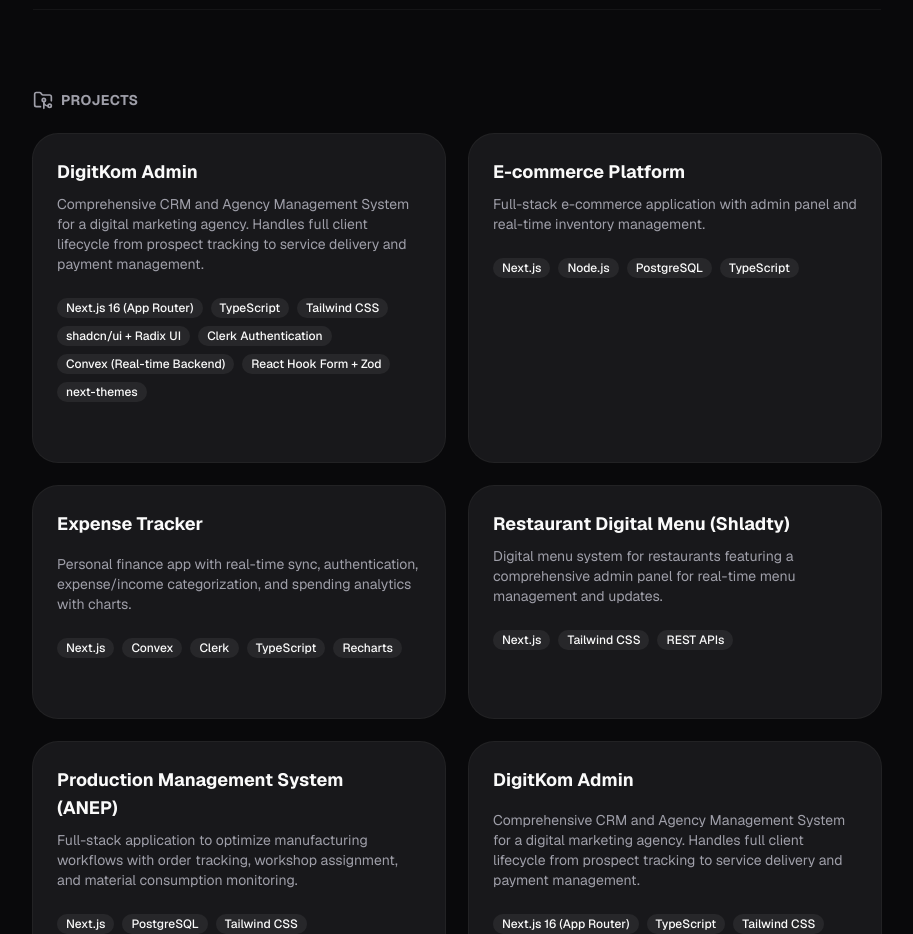
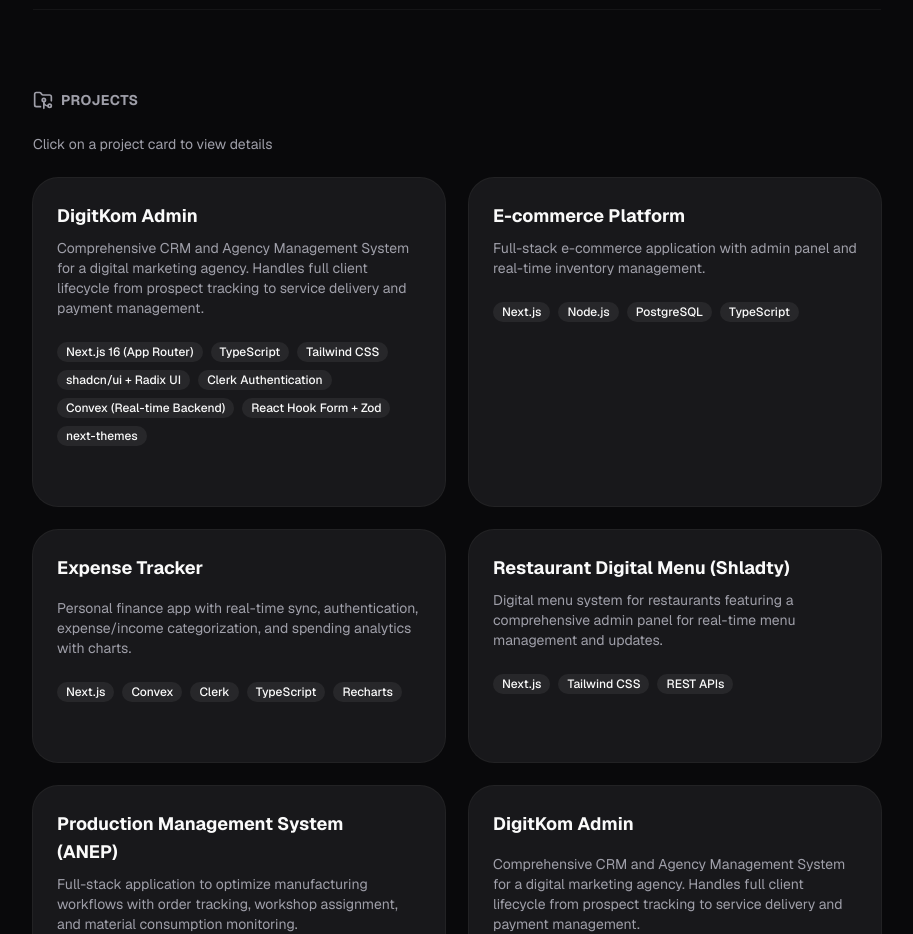
Before and after one commit to nazimdjebloun/portfolio-2026, a Next.js app: page / in a window 1280 px wide. Shown: the part 860-1794 px from the top of the page, without its empty margins (183-1096 px from the left). Built offline with nearby package versions, Linux system fonts and the light colour scheme.

Commit message:
Add hint text to encourage clicking project cards

```diff
--- a/components/sections/projects.tsx
+++ b/components/sections/projects.tsx
@@ -19,6 +19,7 @@ export function Projects({ onProjectClick }: ProjectsProps) {
           Projects
         </h2>
       </div>
+      <p className="text-sm text-muted-foreground">Click on a project card to view details</p>
       <div className="grid grid-cols-1 md:grid-cols-2 gap-6">
         {projects.map((project, index) => (
           <Card
```
